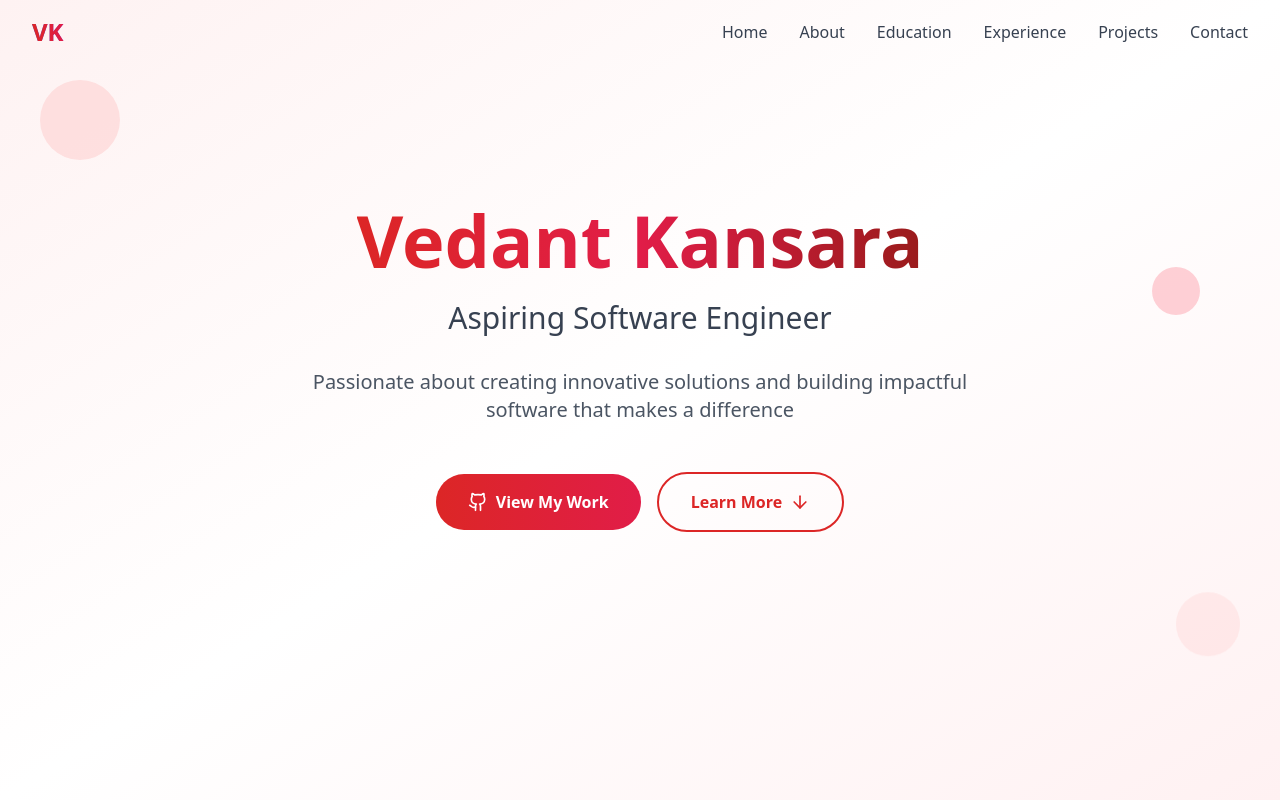
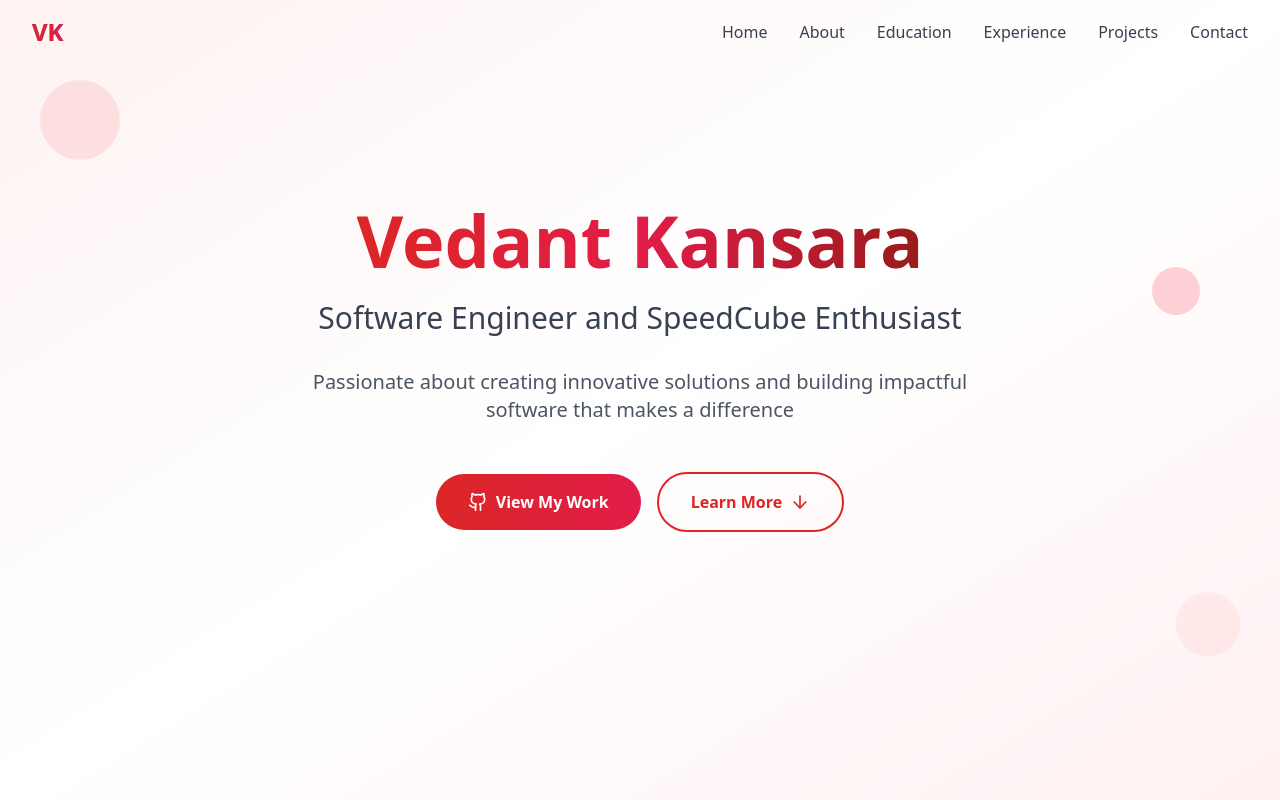
Before and after one commit to vedantkminiai/vedant-k, a React (Vite) app: page / in a window 1280 px wide. Shown: the top 800 px of the page. Built offline with nearby package versions, Linux system fonts and the light colour scheme.

Commit message:
Updated Hero.tsx

```diff
--- a/src/components/Hero.tsx
+++ b/src/components/Hero.tsx
@@ -22,7 +22,7 @@ const Hero = () => {
             </span>
           </h1>
           <p className="text-xl sm:text-2xl lg:text-3xl text-gray-700 mb-8 leading-relaxed">
-            Aspiring Software Engineer
+            Software Engineer and SpeedCube Enthusiast
           </p>
           <p className="text-lg sm:text-xl text-gray-600 max-w-2xl mx-auto mb-12 leading-relaxed">
             Passionate about creating innovative solutions and building impactful software that makes a difference
```
